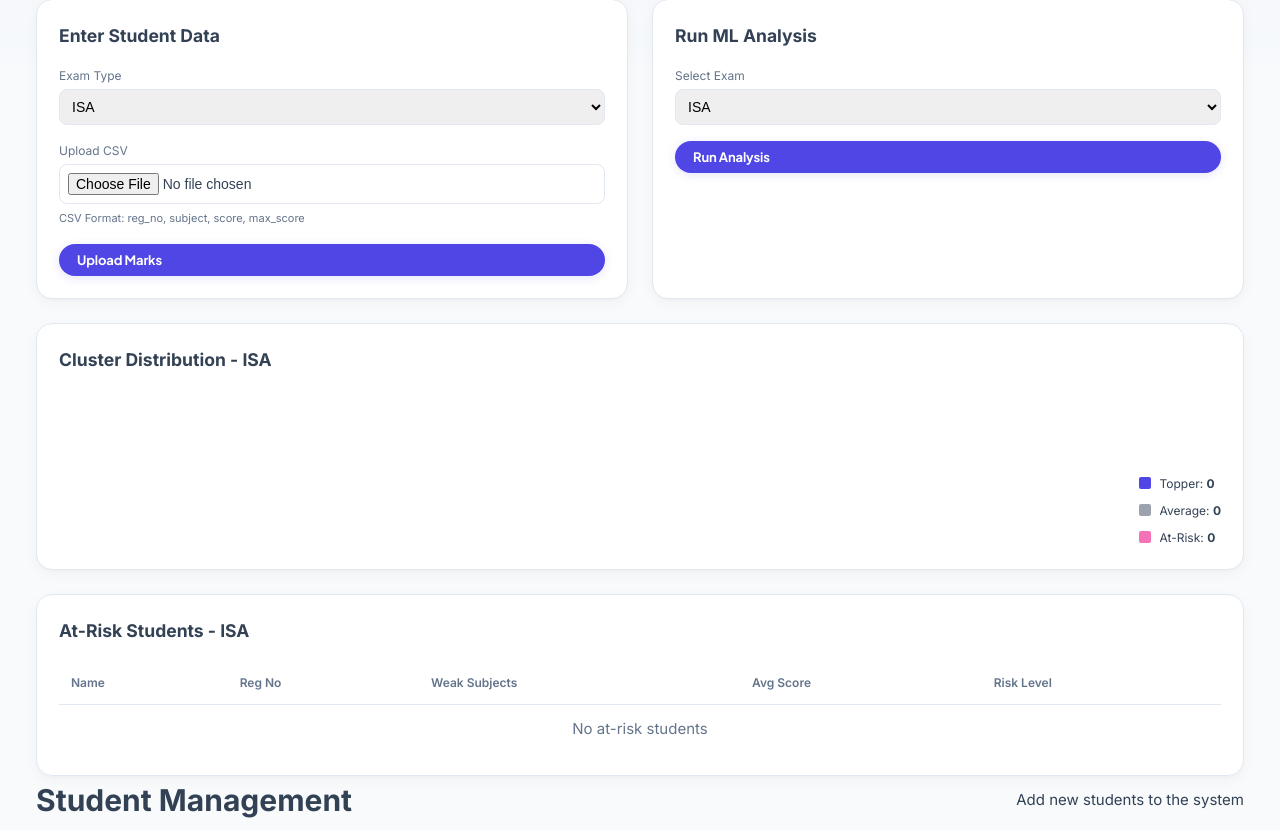
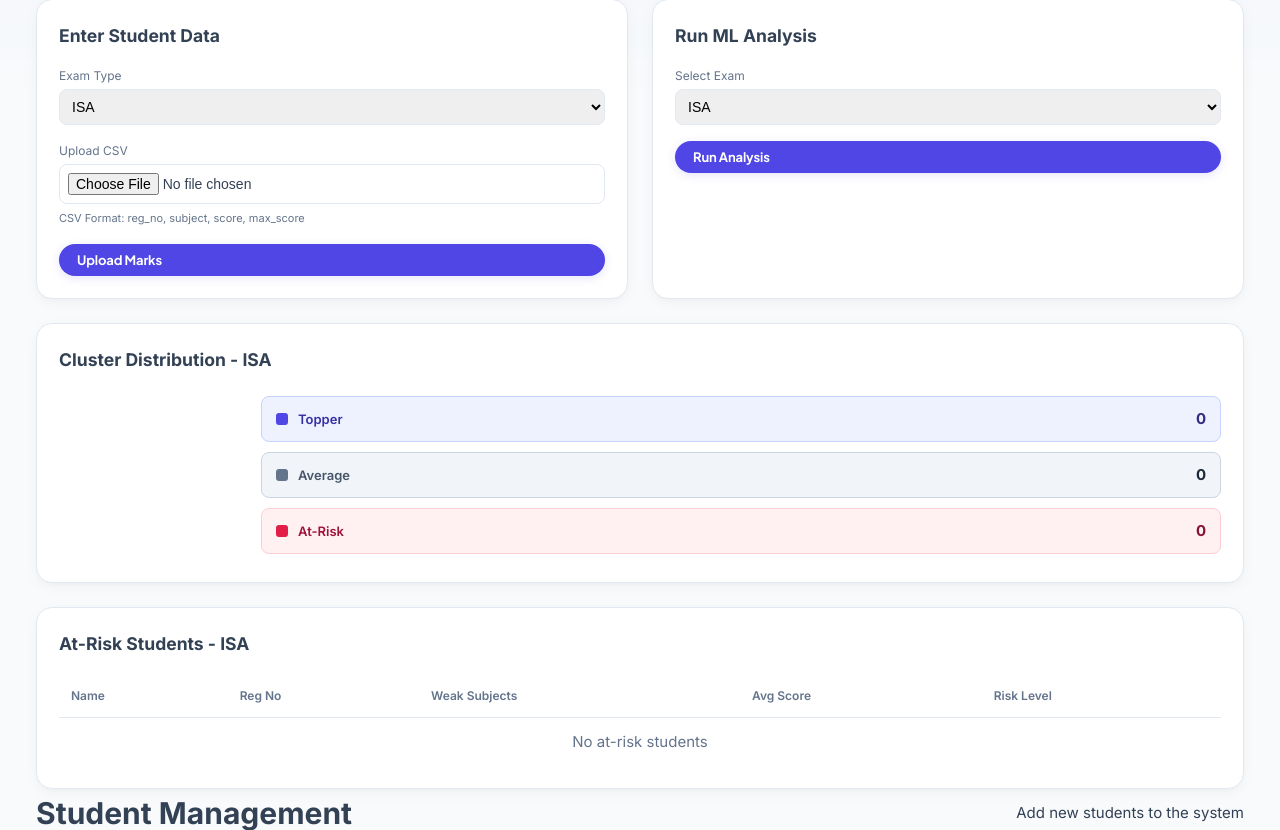
Before and after one commit to muhd-sinan-m/markkundo, a Flask app: template templates/admin_dashboard.html in a window 1280 px wide. Shown: the part 315-1145 px from the top of the page. Run offline with Flask 3, Linux system fonts and the light colour scheme; the template is opened without the code that fills it, so the values that code supplies are empty; a map, chart or similar area stays blank.

Commit message:
Fix cluster distribution chart sizing and restyle distribution breakdown in admin panel

```diff
--- a/static/admin.js
+++ b/static/admin.js
@@ -221,14 +221,27 @@ async function loadClusterDistribution(examType) {
         labels: ['Topper', 'Average', 'At-Risk'],
         datasets: [{
           data: [data.Topper || 0, data.Average || 0, data['At-Risk'] || 0],
-          backgroundColor: ['#4f46e5', '#9CA3AF', '#F472B6'],
-          borderWidth: 0
+          backgroundColor: ['#4f46e5', '#64748b', '#e11d48'],
+          borderWidth: 2,
+          borderColor: '#ffffff'
         }]
       },
       options: {
         responsive: true,
+        maintainAspectRatio: false,
+        cutout: '68%',
         plugins: {
-          legend: { display: false }
+          legend: { display: false },
+          tooltip: {
+            callbacks: {
+              label: function(context) {
+                const total = context.dataset.data.reduce((a, b) => a + b, 0);
+                const val = context.raw || 0;
+                const pct = total > 0 ? ((val / total) * 100).toFixed(1) : '0.0';
+                return ` ${context.label}: ${val} (${pct}%)`;
+              }
+            }
+          }
         }
       }
     });
--- a/templates/admin_dashboard.html
+++ b/templates/admin_dashboard.html
@@ -126,22 +126,31 @@
       <!-- Cluster Distribution -->
       <div class="card" style="margin-bottom: 24px;">
         <h3 style="margin-bottom: 16px;">Cluster Distribution - <span id="clusterExamLabel">ISA</span></h3>
-        <div style="display: flex; gap: 16px; align-items: flex-end;">
-          <div style="flex: 1;">
+        <div style="display: flex; gap: 32px; align-items: center; flex-wrap: wrap;">
+          <div style="width: 170px; height: 170px; position: relative; flex-shrink: 0; margin: 0 auto;">
             <canvas id="clusterChart"></canvas>
           </div>
-          <div style="display: flex; flex-direction: column; gap: 8px;">
-            <div style="display: flex; align-items: center; gap: 8px; font-size: 12px;">
-              <div style="width: 12px; height: 12px; background: var(--grad-start); border-radius: 2px;"></div>
-              <span>Topper: <strong id="topperCount">0</strong></span>
+          <div style="display: flex; flex-direction: column; gap: 10px; flex: 1; min-width: 220px;">
+            <div style="display: flex; align-items: center; justify-content: space-between; padding: 10px 14px; background: #eef2ff; border-radius: 8px; border: 1px solid #c7d2fe; font-size: 13px;">
+              <div style="display: flex; align-items: center; gap: 10px;">
+                <div style="width: 12px; height: 12px; background: #4f46e5; border-radius: 3px;"></div>
+                <span style="font-weight: 600; color: #3730a3;">Topper</span>
+              </div>
+              <strong id="topperCount" style="font-size: 15px; color: #312e81;">0</strong>
             </div>
-            <div style="display: flex; align-items: center; gap: 8px; font-size: 12px;">
-              <div style="width: 12px; height: 12px; background: #9CA3AF; border-radius: 2px;"></div>
-              <span>Average: <strong id="averageCount">0</strong></span>
+            <div style="display: flex; align-items: center; justify-content: space-between; padding: 10px 14px; background: #f1f5f9; border-radius: 8px; border: 1px solid #cbd5e1; font-size: 13px;">
+              <div style="display: flex; align-items: center; gap: 10px;">
+                <div style="width: 12px; height: 12px; background: #64748b; border-radius: 3px;"></div>
+                <span style="font-weight: 600; color: #475569;">Average</span>
+              </div>
+              <strong id="averageCount" style="font-size: 15px; color: #1e293b;">0</strong>
             </div>
-            <div style="display: flex; align-items: center; gap: 8px; font-size: 12px;">
-              <div style="width: 12px; height: 12px; background: #F472B6; border-radius: 2px;"></div>
-              <span>At-Risk: <strong id="atRiskCount">0</strong></span>
+            <div style="display: flex; align-items: center; justify-content: space-between; padding: 10px 14px; background: #fff1f2; border-radius: 8px; border: 1px solid #fecdd3; font-size: 13px;">
+              <div style="display: flex; align-items: center; gap: 10px;">
+                <div style="width: 12px; height: 12px; background: #e11d48; border-radius: 3px;"></div>
+                <span style="font-weight: 600; color: #9f1239;">At-Risk</span>
+              </div>
+              <strong id="atRiskCount" style="font-size: 15px; color: #881337;">0</strong>
             </div>
           </div>
         </div>
```
